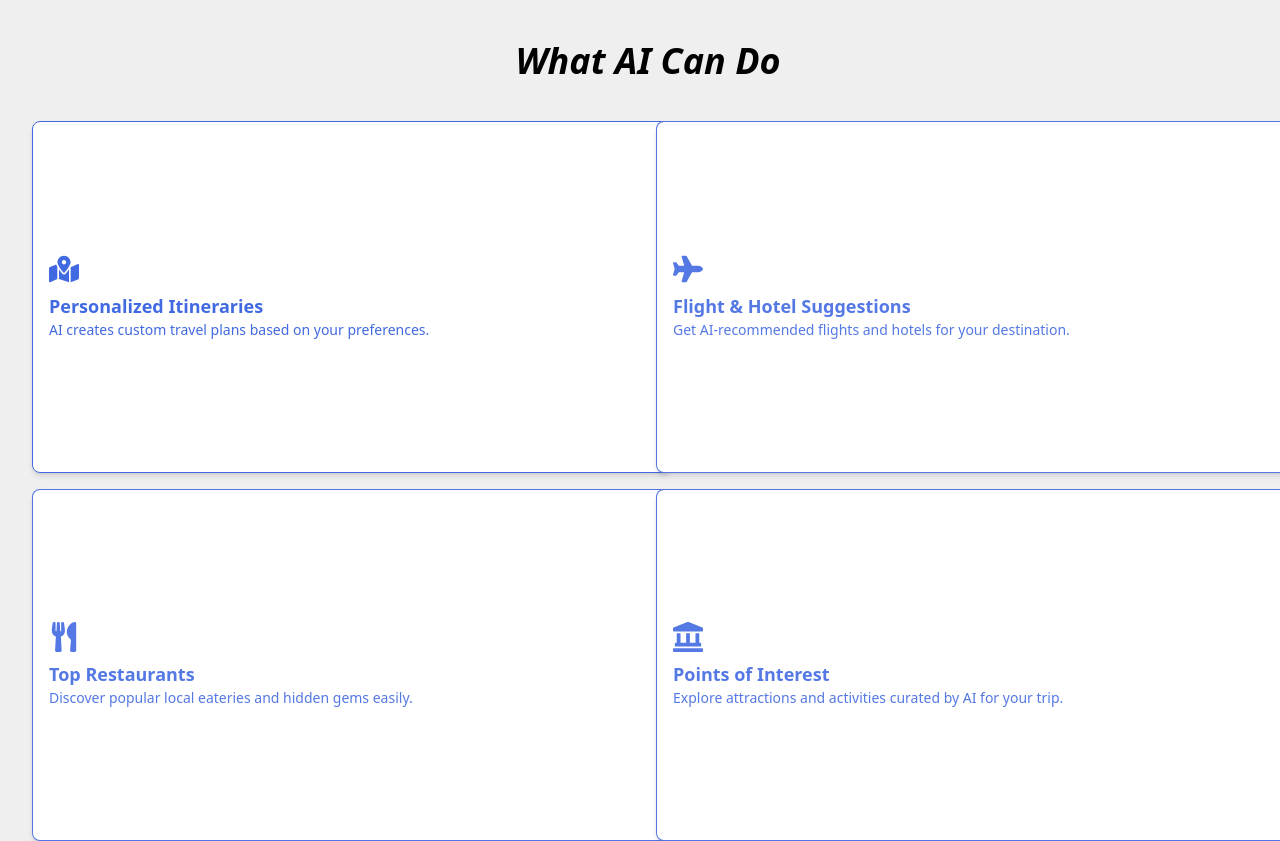
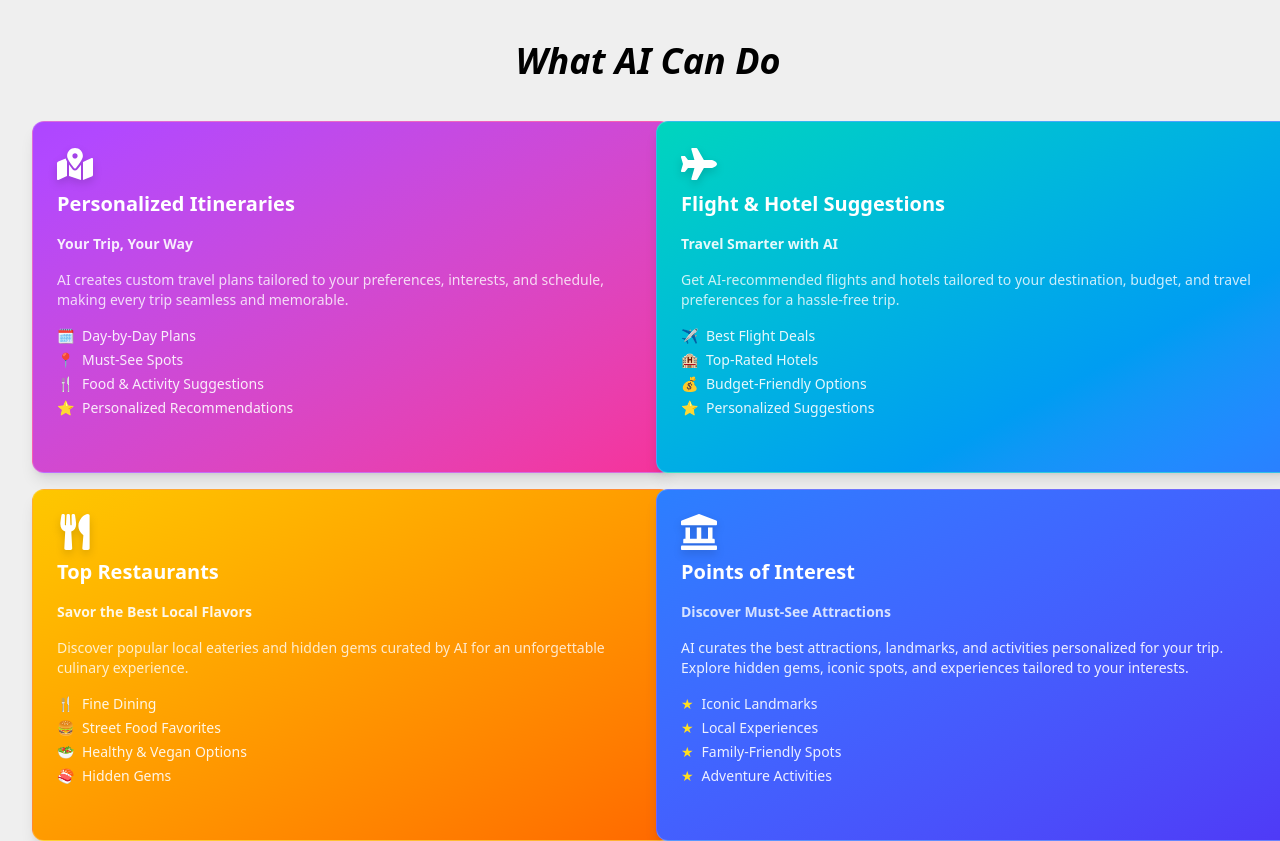
Before and after one commit to AbdulAdnan7/AIPlanner, a React (Vite) app in the folder Frontend/: page / in a window 1280 px wide. Shown: the part 480-1321 px from the top of the page. Built offline with nearby package versions, Linux system fonts and the light colour scheme.

Commit message:
Made Cards Premium

```diff
--- a/Frontend/src/components/HeroSection.jsx
+++ b/Frontend/src/components/HeroSection.jsx
@@ -47,30 +47,104 @@ const Home = () => {
   </div>
 <div className='grid grid-cols-1 sm:grid-cols-2 md:grid-cols-4 mt-10 gap-4'>
 
-  <div className='col-span-2 text-[#4169E1] w-[50vh] md:w-[44vh] lg:w-[80vh] h-[44vh] rounded-lg shadow-md hover:scale-105 transform transition-all duration-300 p-4 border bg-white flex flex-col justify-center items-start'>
-    <FaMapMarkedAlt className='text-3xl mb-2'/>
-    <h3 className='font-bold text-lg'>Personalized Itineraries</h3>
-    <p className='text-sm'>AI creates custom travel plans based on your preferences.</p>
-  </div>
+ <div className='col-span-2 w-full sm:w-[50vh] md:w-[44vh] lg:w-[80vh] h-[44vh] rounded-xl bg-gradient-to-br from-purple-500 to-pink-500 shadow-lg hover:scale-105 hover:shadow-2xl transform transition-all duration-300 p-6 flex flex-col justify-start items-start space-y-4 border border-white/20'>
+  <FaMapMarkedAlt className='text-4xl text-white mb-2 drop-shadow-lg'/>
+  <h3 className='font-extrabold text-xl text-white'>Personalized Itineraries</h3>
+  <h4 className='text-sm font-semibold text-white/90'>Your Trip, Your Way</h4>
+  <p className='text-sm text-white/80'>
+    AI creates custom travel plans tailored to your preferences, interests, and schedule, making every trip seamless and memorable.
+  </p>
+  <ul className='space-y-1'>
+    <li className='flex items-center text-white/90 text-sm'>
+      <span className='mr-2 text-yellow-300'>🗓️</span> Day-by-Day Plans
+    </li>
+    <li className='flex items-center text-white/90 text-sm'>
+      <span className='mr-2 text-yellow-300'>📍</span> Must-See Spots
+    </li>
+    <li className='flex items-center text-white/90 text-sm'>
+      <span className='mr-2 text-yellow-300'>🍴</span> Food & Activity Suggestions
+    </li>
+    <li className='flex items-center text-white/90 text-sm'>
+      <span className='mr-2 text-yellow-300'>⭐</span> Personalized Recommendations
+    </li>
+  </ul>
+</div>
 
 
-  <div className='col-span-2 text-[#4169E1]/90 w-[50vh] md:w-[44vh] lg:w-[80vh] h-[44vh] rounded-lg shadow-md hover:scale-105 transform transition-all duration-300 p-4 border bg-white flex flex-col justify-center items-start'>
-    <FaPlane className='text-3xl mb-2'/>
-    <h3 className='font-bold text-lg'>Flight & Hotel Suggestions</h3>
-    <p className='text-sm'>Get AI-recommended flights and hotels for your destination.</p>
-  </div>
 
-  <div className='col-span-2 text-[#4169E1]/90 w-[50vh] md:w-[44vh] lg:w-[80vh] h-[44vh] rounded-lg shadow-md hover:scale-105 transform transition-all duration-300 p-4 border bg-white flex flex-col justify-center items-start'>
-    <FaUtensils className='text-3xl mb-2'/>
-    <h3 className='font-bold text-lg'>Top Restaurants</h3>
-    <p className='text-sm'>Discover popular local eateries and hidden gems easily.</p>
-  </div>
+  <div className='col-span-2 w-full sm:w-[50vh] md:w-[44vh] lg:w-[80vh] h-[44vh] rounded-xl bg-gradient-to-br from-teal-400 to-blue-500 shadow-lg hover:scale-105 hover:shadow-2xl transform transition-all duration-300 p-6 flex flex-col justify-start items-start space-y-4 border border-white/20'>
+  <FaPlane className='text-4xl text-white mb-2 drop-shadow-lg'/>
+  <h3 className='font-extrabold text-xl text-white'>Flight & Hotel Suggestions</h3>
+  <h4 className='text-sm font-semibold text-white/90'>Travel Smarter with AI</h4>
+  <p className='text-sm text-white/80'>
+    Get AI-recommended flights and hotels tailored to your destination, budget, and travel preferences for a hassle-free trip.
+  </p>
+  <ul className='space-y-1'>
+    <li className='flex items-center text-white/90 text-sm'>
+      <span className='mr-2 text-yellow-300'>✈️</span> Best Flight Deals
+    </li>
+    <li className='flex items-center text-white/90 text-sm'>
+      <span className='mr-2 text-yellow-300'>🏨</span> Top-Rated Hotels
+    </li>
+    <li className='flex items-center text-white/90 text-sm'>
+      <span className='mr-2 text-yellow-300'>💰</span> Budget-Friendly Options
+    </li>
+    <li className='flex items-center text-white/90 text-sm'>
+      <span className='mr-2 text-yellow-300'>⭐</span> Personalized Suggestions
+    </li>
+  </ul>
+</div>
 
-  <div className='col-span-2 text-[#4169E1]/90 w-[50vh] md:w-[44vh] lg:w-[80vh] h-[44vh] rounded-lg shadow-md hover:scale-105 transform transition-all duration-300 p-4 border border-r-gray-600 bg-white flex flex-col justify-center items-start'>
-    <FaLandmark className='text-3xl mb-2'/>
-    <h3 className='font-bold text-lg'>Points of Interest</h3>
-    <p className='text-sm'>Explore attractions and activities curated by AI for your trip.</p>
-  </div>
+
+  <div className='col-span-2 w-full sm:w-[50vh] md:w-[44vh] lg:w-[80vh] h-[44vh] rounded-xl bg-gradient-to-br from-yellow-400 to-orange-500 shadow-lg hover:scale-105 hover:shadow-2xl transform transition-all duration-300 p-6 flex flex-col justify-start items-start space-y-4 border border-white/20'>
+  <FaUtensils className='text-4xl text-white mb-2 drop-shadow-lg'/>
+  <h3 className='font-extrabold text-xl text-white'>Top Restaurants</h3>
+  <h4 className='text-sm font-semibold text-white/90'>Savor the Best Local Flavors</h4>
+  <p className='text-sm text-white/80'>
+    Discover popular local eateries and hidden gems curated by AI for an unforgettable culinary experience.
+  </p>
+  <ul className='space-y-1'>
+    <li className='flex items-center text-white/90 text-sm'>
+      <span className='mr-2 text-red-300'>🍴</span> Fine Dining
+    </li>
+    <li className='flex items-center text-white/90 text-sm'>
+      <span className='mr-2 text-red-300'>🍔</span> Street Food Favorites
+    </li>
+    <li className='flex items-center text-white/90 text-sm'>
+      <span className='mr-2 text-red-300'>🥗</span> Healthy & Vegan Options
+    </li>
+    <li className='flex items-center text-white/90 text-sm'>
+      <span className='mr-2 text-red-300'>🍣</span> Hidden Gems
+    </li>
+  </ul>
+</div>
+
+
+<div className='col-span-2 w-full sm:w-[50vh] md:w-[44vh] lg:w-[80vh] h-[44vh] rounded-xl bg-gradient-to-br from-blue-500 to-indigo-600 shadow-lg hover:scale-105 hover:shadow-2xl transform transition-all duration-300 p-6 flex flex-col justify-start items-start space-y-4 border border-white/20'>
+  <FaLandmark className='text-4xl text-white mb-2 drop-shadow-lg'/>
+  <h3 className='font-extrabold text-xl text-white'>Points of Interest</h3>
+  <h4 className='text-sm font-semibold text-white/80'>Discover Must-See Attractions</h4>
+  <p className='text-sm text-white/90'>
+    AI curates the best attractions, landmarks, and activities personalized for your trip. Explore hidden gems, iconic spots, and experiences tailored to your interests.
+  </p>
+  <ul className='space-y-1'>
+    <li className='flex items-center text-white/90 text-sm'>
+      <span className='mr-2 text-yellow-300'>★</span> Iconic Landmarks
+    </li>
+    <li className='flex items-center text-white/90 text-sm'>
+      <span className='mr-2 text-yellow-300'>★</span> Local Experiences
+    </li>
+    <li className='flex items-center text-white/90 text-sm'>
+      <span className='mr-2 text-yellow-300'>★</span> Family-Friendly Spots
+    </li>
+    <li className='flex items-center text-white/90 text-sm'>
+      <span className='mr-2 text-yellow-300'>★</span> Adventure Activities
+    </li>
+  </ul>
+</div>
+
+
+
 </div>
 
 
```
